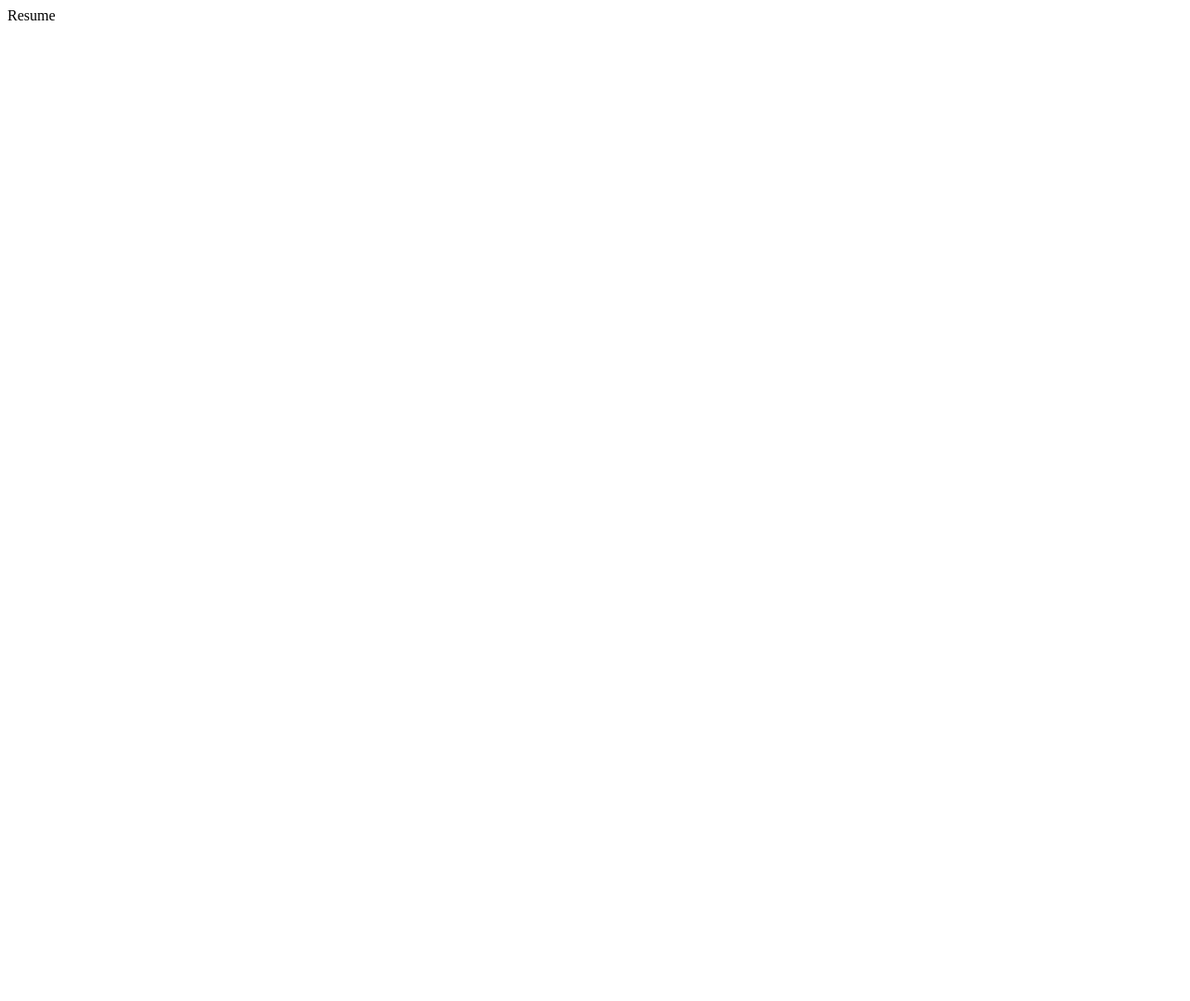
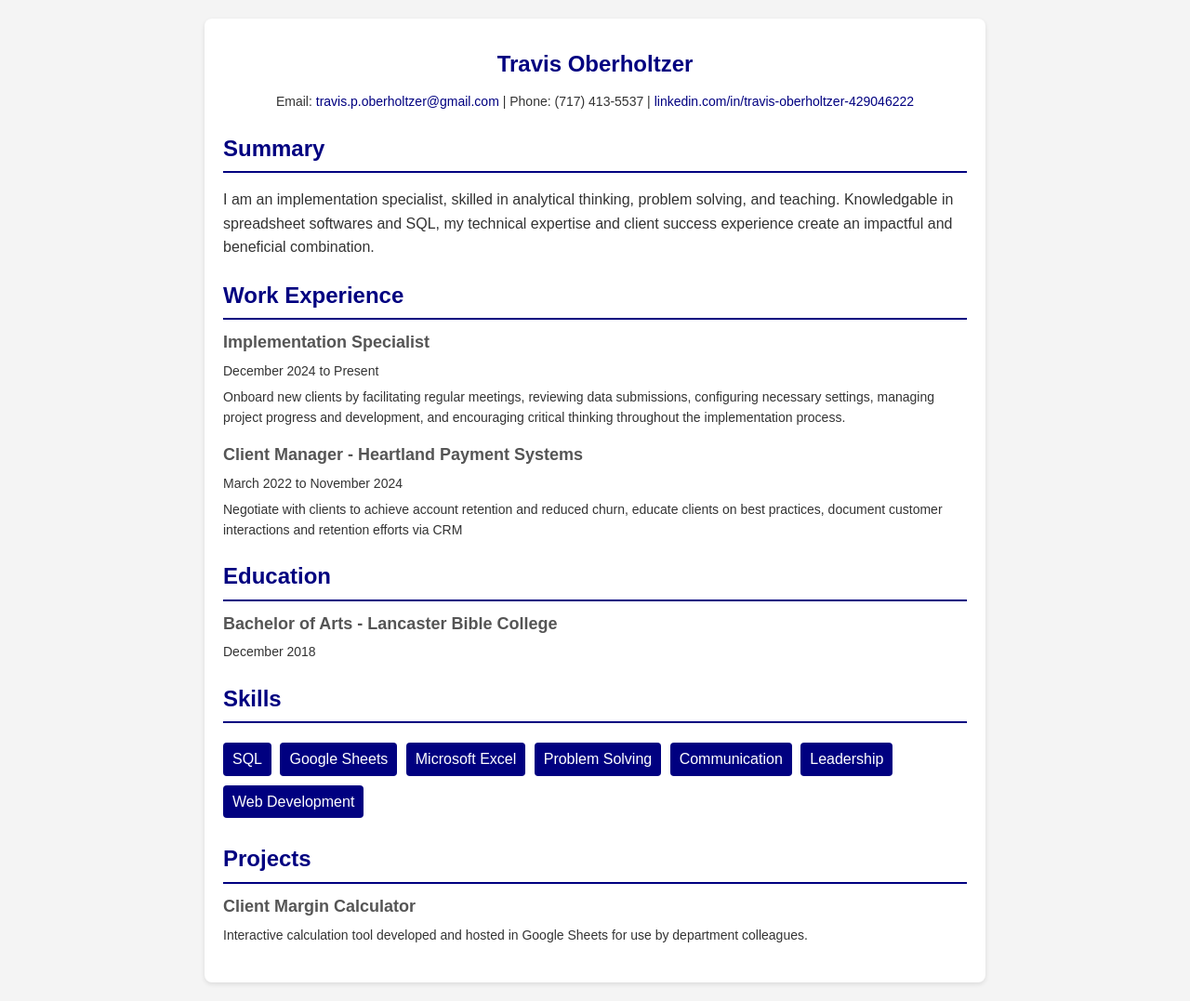
Before and after one commit to toberholtzer89/toberholtzer89.github.io, a plain HTML site: page index.html in a window 1280 px wide. Shown: the whole page at 93% size. Before the commit the page ends 800 px from the top, so only its background shows below. Drawn offline with Linux system fonts and the light colour scheme.

Commit message:
Added my own resume information within the resume template and updated the color to navy blue.

```diff
--- a/index.html
+++ b/index.html
@@ -1 +1,150 @@
-Resume
+<!DOCTYPE html>
+<html lang="en">
+    <head>
+        <meta charset="UTF-8" />
+        <meta name="viewport" content="width=device-width, initial-scale=1.0" />
+        <title>Travis Oberholtzer - Resume</title>
+    </head>
+
+    <style>
+        body {
+            font-family: Arial, sans-serif;
+            line-height: 1.6;
+            margin: 0;
+            padding: 0;
+            color: #333;
+            background-color: #f4f4f4;
+        }
+        .container {
+            max-width: 800px;
+            margin: 20px auto;
+            padding: 20px;
+            background: #fff;
+            border-radius: 8px;
+            box-shadow: 0 2px 5px rgba(0, 0, 0, 0.1);
+        }
+        h1,
+        h2 {
+            color: #000080;
+        }
+        .header {
+            text-align: center;
+        }
+        .header h1 {
+            margin: 10px 0;
+        }
+        .contact {
+            margin: 10px 0;
+            font-size: 14px;
+        }
+        .contact a {
+            color: #000080;
+            text-decoration: none;
+        }
+        .section {
+            margin: 20px 0;
+        }
+        .section h2 {
+            margin-bottom: 10px;
+            border-bottom: 2px solid #000080;
+            padding-bottom: 5px;
+        }
+        .item {
+            margin-bottom: 15px;
+        }
+        .item h3 {
+            margin: 0;
+            font-size: 18px;
+            color: #555;
+        }
+        .item p {
+            margin: 5px 0;
+            font-size: 14px;
+        }
+        .skills ul {
+            list-style: none;
+            padding: 0;
+        }
+        .skills ul li {
+            display: inline-block;
+            background: #000080;
+            color: #fff;
+            padding: 5px 10px;
+            margin: 5px 5px 5px 0;
+            border-radius: 4px;
+        }
+    </style>
+
+    <body>
+        <main class="container">
+            <section class="header">
+                <h1>Travis Oberholtzer</h1>
+                <p class="contact">
+                    Email:
+                    <a href="mailto:travis.p.oberholtzer@gmail.com"
+                        >travis.p.oberholtzer@gmail.com</a
+                    >
+                    | Phone: (717) 413-5537 | <a href="https://www.linkedin.com/in/travis-oberholtzer-429046222/">linkedin.com/in/travis-oberholtzer-429046222</a>
+                </p>
+            </section>
+            <section class="section">
+                <h2>Summary</h2>
+                <p>
+                    I am an implementation specialist, skilled in analytical thinking, problem solving, and teaching.
+                    Knowledgable in spreadsheet softwares and SQL, my technical expertise and client success experience
+                    create an impactful and beneficial combination.
+                </p>
+            </section>
+            <section class="section">
+                <h2>Work Experience</h2>
+                <div class="item">
+                    <h3>Implementation Specialist</h3>
+                    <p>December 2024 to Present</p>
+                    <p>
+                        Onboard new clients by facilitating regular meetings,
+                        reviewing data submissions, configuring necessary settings, managing project progress and development,
+                        and encouraging critical thinking throughout the implementation process.
+                    </p>
+                </div>
+                <div class="item">
+                    <h3>Client Manager - Heartland Payment Systems</h3>
+                    <p>March 2022 to November 2024</p>
+                    <p>
+                        Negotiate with clients to achieve account retention and reduced churn,
+                        educate clients on best practices, document customer interactions and retention efforts via CRM
+                    </p>
+                </div>
+            </section>
+            <div class="section">
+                <h2>Education</h2>
+                <div class="item">
+                    <h3>Bachelor of Arts - Lancaster Bible College</h3>
+                    <p>December 2018</p>
+                </div>
+            </section>
+            <section class="section">
+                <h2>Skills</h2>
+                <div class="skills">
+                    <ul>
+                        <li>SQL</li>
+                        <li>Google Sheets</li>
+                        <li>Microsoft Excel</li>
+                        <li>Problem Solving</li>
+                        <li>Communication</li>
+                        <li>Leadership</li>
+                        <li>Web Development</li>
+                    </ul>
+                </div>
+            </section>
+            <section class="section">
+                <h2>Projects</h2>
+                <div class="item">
+                    <h3>Client Margin Calculator</h3>
+                    <p>
+                        Interactive calculation tool developed and hosted in Google Sheets for use by department colleagues.
+                    </p>
+                </div>
+            </section>
+        </main>
+    </body>
+</html>
```
